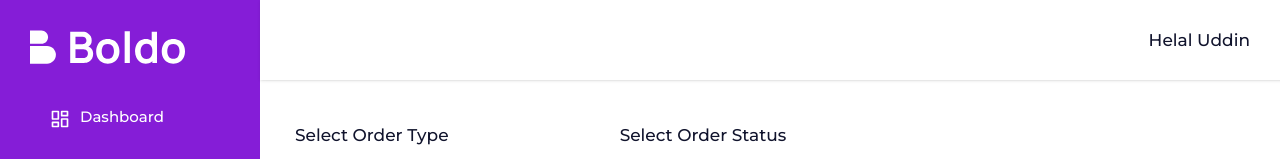
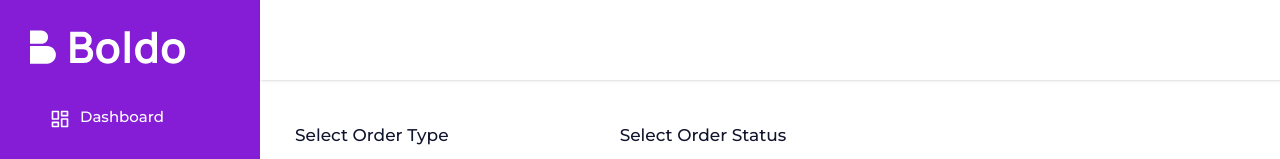
Before and after one commit to monojkumar2001/smartcard-frontend, a Next.js app: page /order in a window 1280 px wide. Shown: the top 159 px of the page. Built offline with nearby package versions, Linux system fonts and the light colour scheme; no server answers.

Commit message:
update logout and app.js

```diff
--- a/src/components/Layout/DashboardHeader.js
+++ b/src/components/Layout/DashboardHeader.js
@@ -3,13 +3,19 @@ import React, { useState } from "react";
 import { IoMdMenu } from "react-icons/io";
 import { FaRegUser } from "react-icons/fa";
 import { RiLogoutCircleLine } from "react-icons/ri";
+import { useAuth } from "../../pages/auth/authContext";
+
+
 const DashboardHeader = ({ toggleSidebar }) => {
+  const { user, logout, isLoading } = useAuth();
   const [profile, setProfile] = useState(false);
+
   const handleProfle = () => {
     setProfile(!profile);
   };
   return (
     <>
+
       <div className="dasboard_header_menu">
         <div className="dasboard-menu" onClick={() => toggleSidebar()}>
           <span>
@@ -21,7 +27,7 @@ const DashboardHeader = ({ toggleSidebar }) => {
             className="dashboard-profile-username"
             onClick={() => handleProfle()}
           >
-            <p>Helal Uddin</p>
+            <p>{user?.name}</p>
           </div>
           {profile && (
             <div className="user-profile-content">
@@ -38,15 +44,13 @@ const DashboardHeader = ({ toggleSidebar }) => {
                   </Link>
                 </li>
                 <li>
-                  <Link href={"/logout"} onClick={() => handleProfle()}>
-                    <div className="user-profile-list">
+                  <div className="user-profile-list" onClick={logout}>
                     {" "}
                     <span>
                       <RiLogoutCircleLine />
                     </span>
                     <p> Logout</p>
                   </div>
-                  </Link>
                 </li>
               </ul>
             </div>
--- a/src/pages/_app.js
+++ b/src/pages/_app.js
@@ -31,14 +31,16 @@ function MyApp({ Component, pageProps }) {
 
   return (
     <>
-      <Layout>
-        {/* <OfferC /> */}
-        <AuthProvider>
+      <AuthProvider>
+        <Layout>
+          {/* <OfferC /> */}
+
           <Component {...pageProps} />
-        </AuthProvider>
 
-        {/* <Social /> */}
-      </Layout>
+
+          {/* <Social /> */}
+        </Layout>
+      </AuthProvider>
     </>
   );
 }
```
Lines whose indentation alone changed are shown as unchanged.
